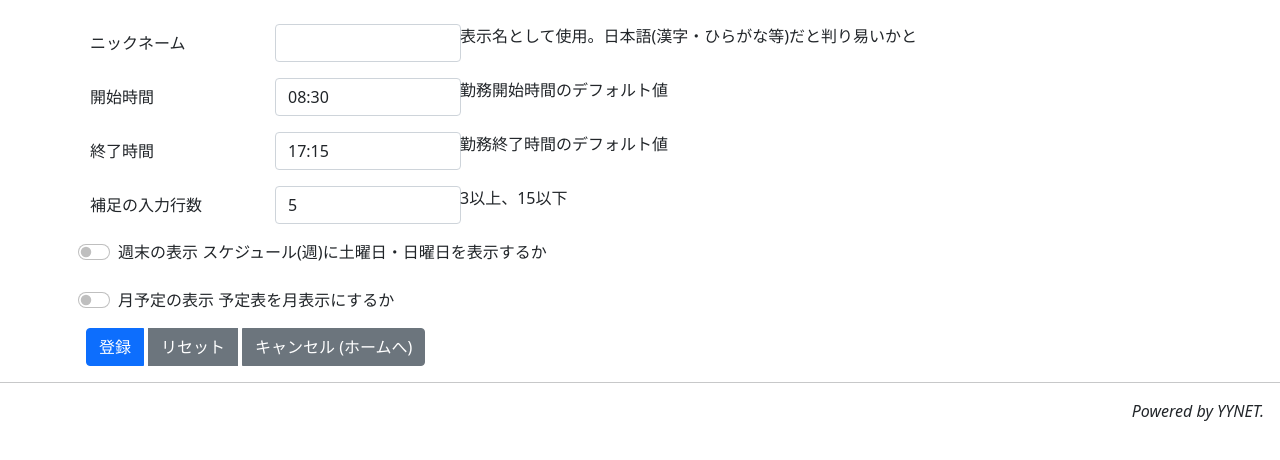
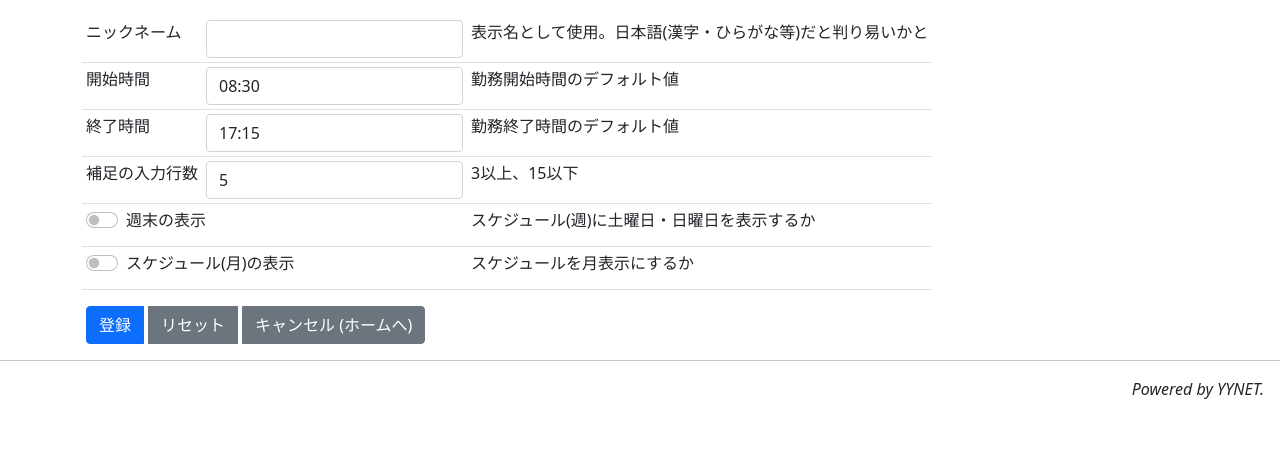
Before and after one commit to yynet2022/swsm, a Django app: template swsm/templates/swsm/usersetting.html in a window 1280 px wide. Shown: the part 58-518 px from the top of the page. Run offline with Django 3.2, Linux system fonts and the light colour scheme; the template is opened without the code that fills it: values that come from a table or form of the project are taken from there, others are empty.

Commit message:
Adjusting the display layout of UserSetting

```diff
--- a/swsm/forms/usersetting.py
+++ b/swsm/forms/usersetting.py
@@ -33,5 +33,5 @@ class UserSettingForm(forms.ModelForm):
             'e_time': _('勤務終了時間のデフォルト値'),
             'rows_description': _('3以上、15以下'),
             'show_weekend': _('スケジュール(週)に土曜日・日曜日を表示するか'),
-            'show_month_calendar': _('予定表を月表示にするか'),
+            'show_month_calendar': _('スケジュールを月表示にするか'),
         }
--- a/swsm/models/usersetting.py
+++ b/swsm/models/usersetting.py
@@ -26,7 +26,7 @@ class UserSetting(models.Model):
         models.ForeignKey(FavoriteGroup,
                           on_delete=models.SET_NULL, null=True, blank=True)
 
-    show_month_calendar = models.BooleanField('月予定の表示', default=False)
+    show_month_calendar = models.BooleanField('スケジュール(月)の表示', default=False)
 
     def __str__(self):
         try:
--- a/swsm/templates/swsm/usersetting.html
+++ b/swsm/templates/swsm/usersetting.html
@@ -9,60 +9,72 @@
 {% block content %}
 <div class="row">
   {% if form.errors %}
-  <h4>エラーがあるようです。ご確認ください。</h2>
-  <div class="border border-primary m-3">
+  <h4>エラーがあるようです。ご確認ください。</h4>
+  <div class="col-12 border border-primary m-3">
     {{ form.errors }}
   </div>
+  <div class="w-100"></div>
   {% endif %}
 
+  <div class="col-auto">
     <form method="POST">
       {{ form.non_field_errors }}
       {% csrf_token %}
+      <table class="table table-sm">
+	<tbody>
+	  {% for field in form %}
+	  <tr>
+	    {% if field.is_hidden %}
+	    <td id="div_{{ field.id_for_label }}">
+	      {{ field }}
+	      {{ field.errors }}
+	    </td>
+	    <td></td> <td></td>
 
-    {% for field in form %}
-    <div class="form-group row" id="div_{{ field.id_for_label }}">
-      {% if field.is_hidden %}
-      <div>
+	    {% elif field.field.widget.input_type == 'checkbox' %}
+	    <td colspan="2">
+	      <div class="form-check form-switch">
+		<label for="{{ field.id_for_label }}"
+		       class="form-label">{{ field.label }}</label>
 		{{ field }}
 		{{ field.errors }}
 	      </div>
-
-      {% elif field.field.widget.input_type == 'checkbox' %}
-      <div class="form-check form-switch m-2">
-	<label for="{{ field.id_for_label }}"
-	       class="form-label">{{ field.label }}</label>
-	{{ field }}
+	    </td>
+	    <td>
 	      {% if field.help_text %}
 	      <span class="helptext">{{ field.help_text }}</span>
 	      {% endif %}
-	{{ field.errors }}
-      </div>
+	    </td>
 
 	    {% else %}
-      <div class="input-group m-2 col-6">
+	    <td>
 	      <label for="{{ field.id_for_label }}"
-	       class="col-12 col-sm-4 col-lg-2 col-form-label">
+		     class="form-label">
 		{{ field.label }}
 	      </label>
-	<div class="col-12 col-sm-4 col-lg-2">{{ field }}</div>
+	    </td>
+	    <td>
+	      {{ field }}
+	      {{ field.errors }}
+	    </td>
+	    <td>
 	      {% if field.help_text %}
 	      <span class="helptext">{{ field.help_text }}</span>
 	      {% endif %}
-	{% if field.errors %}
-	<div class="border border-primary p-2">
-	  {{ field.errors }}
-	</div>
+	    </td>
 	    {% endif %}
-      </div>
-      {% endif %}
-    </div>
+	  </tr>
 	  {% endfor %}
+	</tbody>
+      </table>
+
       <div class="btn-group">
 	<button class="btn btn-primary text-nowrap ms-1" type="submit" name="us_submit" value="ok">登録</button>
 	<button class="btn btn-secondary text-nowrap ms-1" type="reset">リセット</button>
 	<a class="btn btn-secondary text-nowrap ms-1" href="{% url 'swsm:home' %}">キャンセル (ホームへ)</a>
       </div>
     </form>
+  </div>
 </div>
 {# コメント #}
 {% endblock %}
```
Lines whose indentation alone changed are shown as unchanged.
